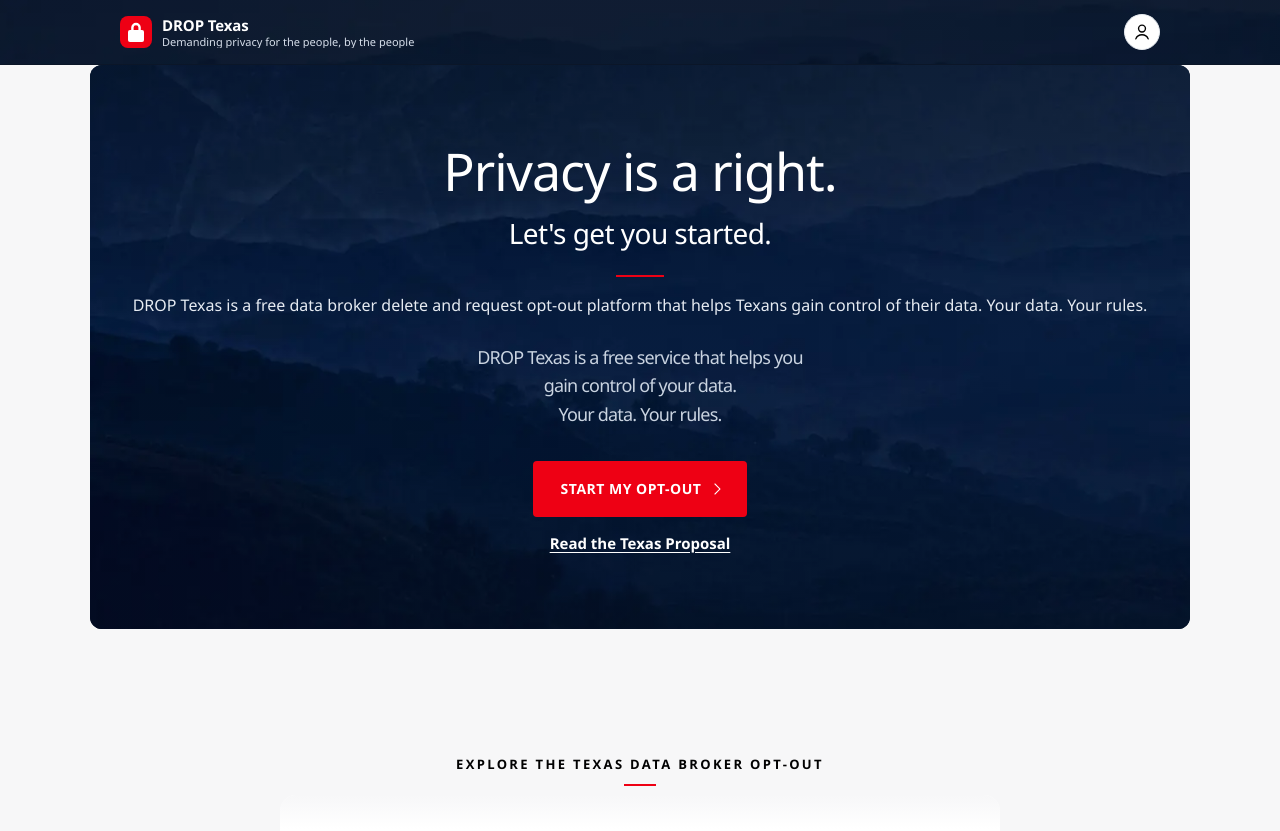
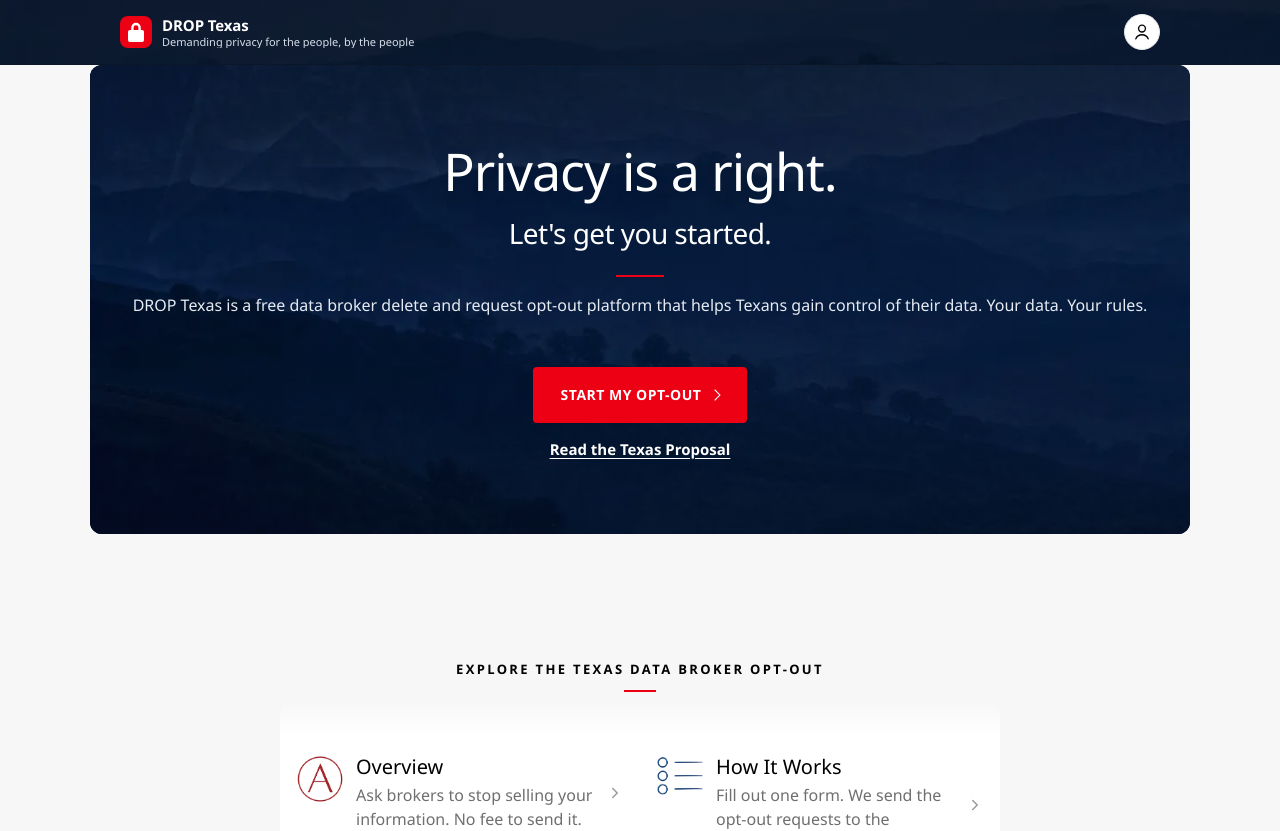
Before and after one commit to TAYLORBEN89/privacy-optout-landing, a React (Vite) app: page / in a window 1280 px wide. Shown: the top 831 px of the page. Built offline with nearby package versions, Linux system fonts and the light colour scheme; no server answers.

Commit message:
Hero: remove the second line (Ben, 5:28 PM)

```diff
--- a/src/pages/HomePage.tsx
+++ b/src/pages/HomePage.tsx
@@ -38,11 +38,6 @@ export function HomePage({ getStartedHref }: { getStartedHref: string }) {
             <h1 id="page-title">Privacy is a right.</h1>
             <h2 className="hero-sub">Let's get you started.</h2>
             <p className="hero-focus">DROP Texas is a free data broker delete and request opt-out platform that helps Texans gain control of their data. Your data. Your rules.</p>
-            <p className="lede hero-line">
-              <span className="hero-rule">DROP Texas is a free service that helps you </span>
-              <span className="hero-rule">gain control of your data. </span>
-              <span className="hero-rule">Your data. Your rules.</span>
-            </p>
             <AppLink className="cta" href={getStartedHref}>
               Start my opt-out
             </AppLink>
```
Also changed, not shown: 1 other file (tests, documents, lock files or other folders).
